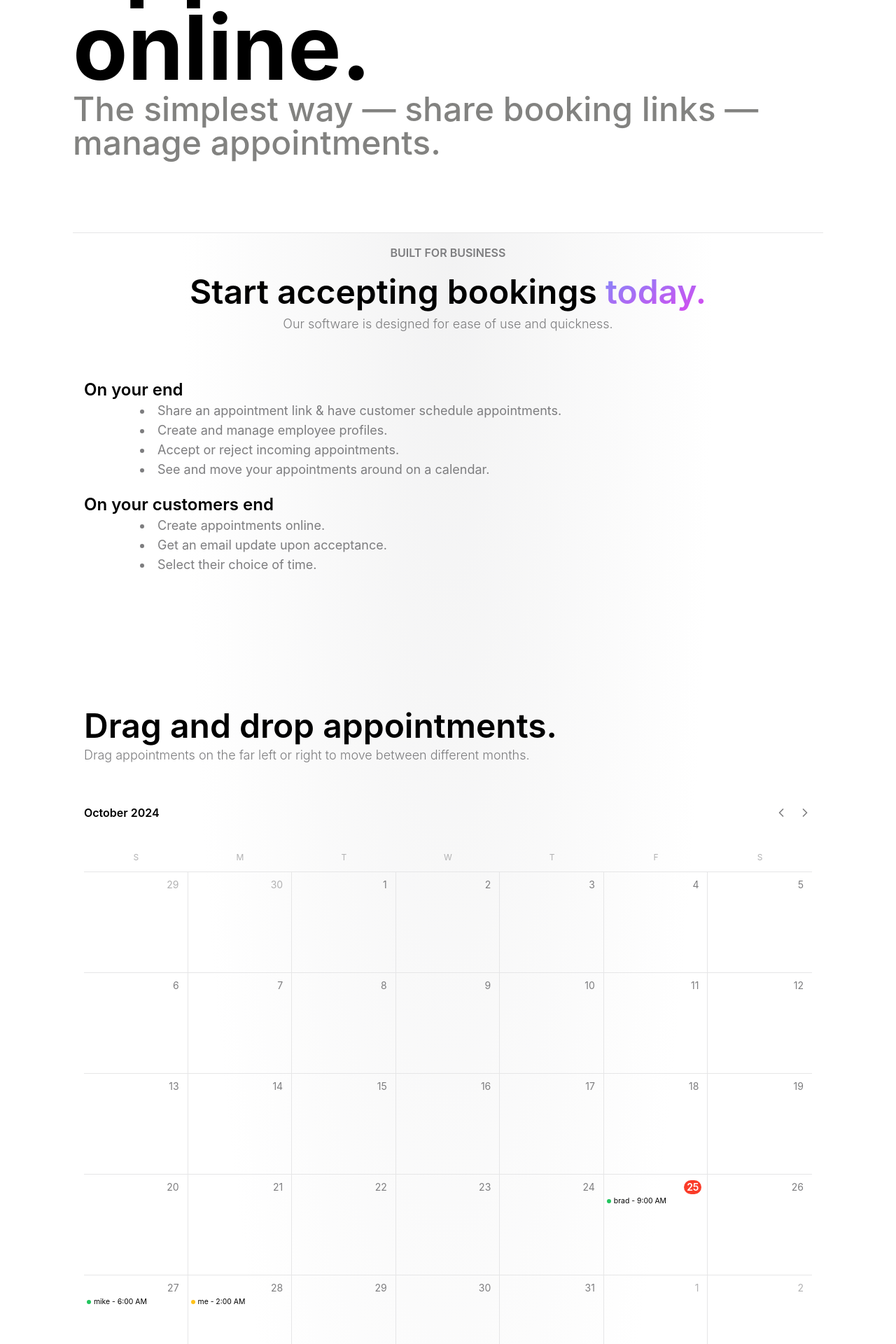
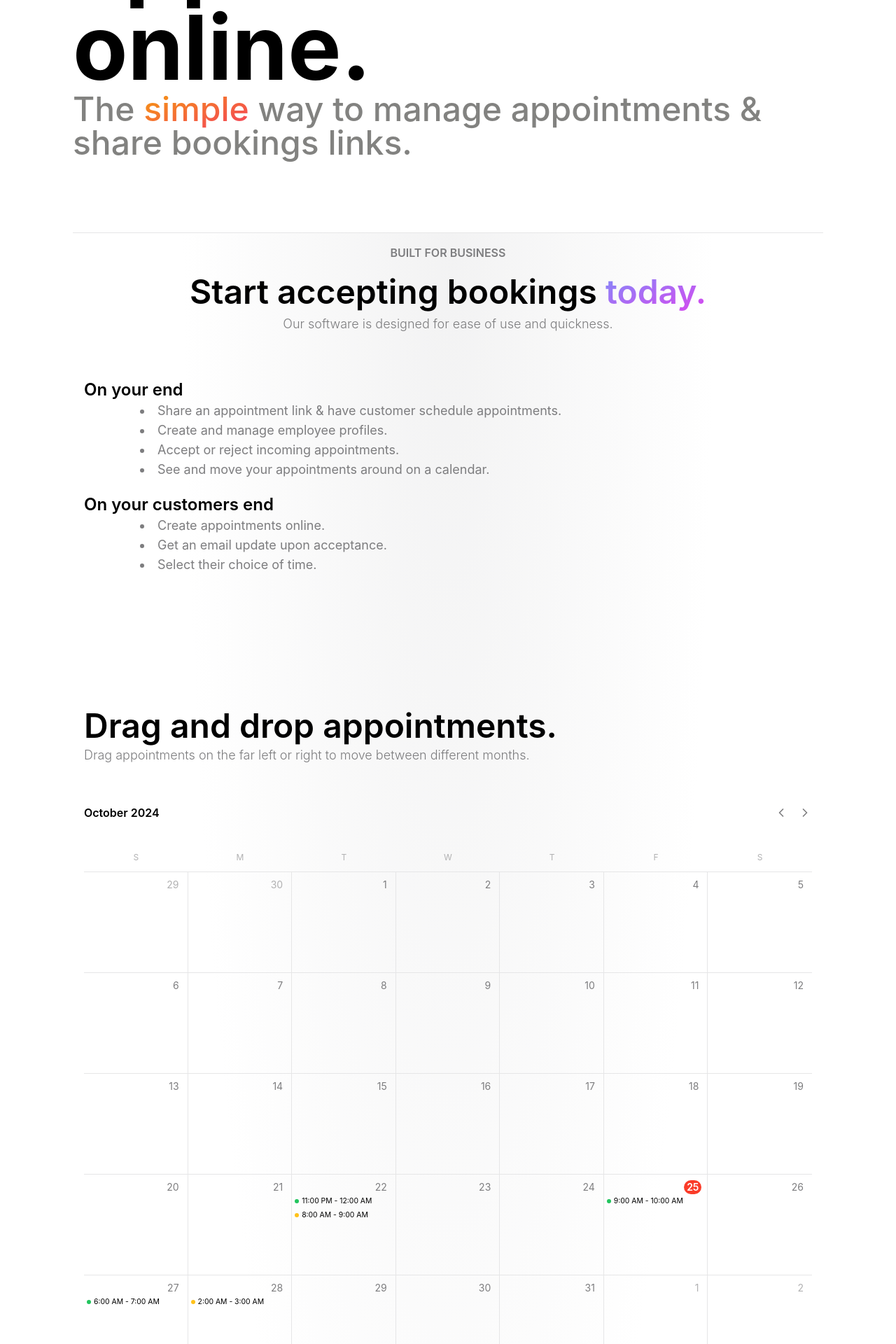
Before and after one commit to forty1thousand/batse, a Next.js app: page / in a window 1280 px wide. Shown: the part 300-2220 px from the top of the page at 70% size. Built offline with nearby package versions, Linux system fonts and the light colour scheme.

Commit message:
Improve experience

```diff
--- a/app/(main)/client.tsx
+++ b/app/(main)/client.tsx
@@ -9,10 +9,11 @@ export default function () {
         animate={{ clipPath: "inset(0 0 0 0)" }}
         transition={{ duration: 0.75, ease: "easeOut" }}
         style={{ mixBlendMode: "difference" }}
-        className="text-2xl font-medium text-left text-white"
+        className="text-2xl font-thin text-left text-white"
       >
         Batse
       </motion.p>
+      <div className="relative">
         <motion.div
           className="h-full w-full absolute invert bg-background bottom-0"
           initial="hidden"
@@ -29,18 +30,23 @@ export default function () {
           animate={{ clipPath: "inset(0 0 0 0)" }}
           transition={{ duration: 2, ease: "easeOut" }}
           style={{ mixBlendMode: "difference" }}
-        className="text-7xl lg:text-9xl font-bold text-left text-white"
+          className="text-7xl lg:text-9xl font-bold text-left relative text-white"
         >
           Book appointments online.
         </motion.p>
+      </div>
       <motion.p
-        initial={{ clipPath: "inset(0 100% 0 0)" }}
+        initial={{ clipPath: "inset(100% 0 0 0)" }}
         animate={{ clipPath: "inset(0 0 0 0)" }}
-        transition={{ duration: 2, ease: "easeIn" }}
+        transition={{ duration: 1, ease: "easeIn" }}
         style={{ mixBlendMode: "difference" }}
         className="text-5xl font-medium text-left text-subtle pb-2"
       >
-        The simplest way — share booking links — manage appointments.
+        The{" "}
+        <span className="bg-clip-text invert dark:invert-0 text-transparent bg-gradient-to-tl from-rose-500 to-amber-500">
+          simple
+        </span>{" "}
+        way to manage appointments & share bookings links.
       </motion.p>
     </section>
   );
--- a/app/(main)/page.tsx
+++ b/app/(main)/page.tsx
@@ -5,19 +5,25 @@ import { Line } from "@/app/components/line";
 import { GenericHeader, Headline, Subtle } from "@/app/components/text";
 import { SerializedAppointment } from "@/app/lib/types";
 import { add, startOfToday, startOfTomorrow } from "date-fns";
+import { Metadata } from "next";
 import dynamic from "next/dynamic";
+
+export let metadata: Metadata = {
+  title: "Batse",
+  description: "The simplest way create & manage booking.",
+};
 
 let Client = dynamic(() => import("@/app/(main)/client"), {
   ssr: false,
   loading() {
     return (
       <section className="bg-background relative py-4 h-fit">
-        <p className="text-2xl font-medium text-left">Batse</p>
+        <p className="text-2xl font-thin text-left">Batse</p>
         <p className="text-7xl lg:text-9xl font-bold mx-auto text-left">
           Book appointments online.
         </p>
         <p className="text-5xl font-medium text-left text-subtle pb-2">
-          The simplest way — share booking links — manage appointments.
+          The simple way to manage appointments & share bookings links.
         </p>
       </section>
     );
@@ -30,18 +36,40 @@ export default function () {
       created_at: "",
       updated_at: "",
       description: "",
-      email: "",
+      email: "4@example.com",
       id: "1",
       slot: 60,
       status: "ACCEPTED",
       worker: "brad",
     },
     {
+      appointment_time: add(startOfToday(), { hours: -49 }).toString(),
+      created_at: "",
+      updated_at: "",
+      description: "",
+      email: "email@example.com",
+      id: "12",
+      slot: 60,
+      status: "ACCEPTED",
+      worker: "brad",
+    },
+    {
+      appointment_time: add(startOfToday(), { hours: -64 }).toString(),
+      created_at: "",
+      updated_at: "",
+      description: "",
+      email: "ben@example.com",
+      id: "14",
+      slot: 60,
+      status: "AWAITING",
+      worker: "me",
+    },
+    {
       appointment_time: add(startOfTomorrow(), { hours: 30 }).toString(),
       created_at: "",
       updated_at: "",
       description: "",
-      email: "",
+      email: "james@example.com",
       id: "2",
       slot: 60,
       status: "ACCEPTED",
@@ -52,7 +80,7 @@ export default function () {
       created_at: "",
       updated_at: "",
       description: "",
-      email: "",
+      email: "revenue@example.com",
       id: "3",
       slot: 60,
       status: "AWAITING",
--- a/app/components/calendar.tsx
+++ b/app/components/calendar.tsx
@@ -452,9 +452,12 @@ let Event = memo<EventProps>(function ({
       }}
     >
       <div className={twJoin("h-full w-1", bright)} />
-      <div className="flex flex-col flex-1">
+      <div className="flex flex-1 items-center h-fit">
         <motion.span
-          className={twJoin("p-0.5 pointer-events-none text-xs", text)}
+          className={twJoin(
+            "p-0.5 pointer-events-none text-xs text-nowrap",
+            text
+          )}
         >
           {date}
         </motion.span>
@@ -680,12 +683,16 @@ function MonthViewEvent({
       onDragStart={(e) => {
         e.dataTransfer.setData("text/plain", appointment.id);
       }}
-      className="w-full pl-1 flex"
+      className="w-full pl-1 flex cursor-crosshair"
     >
       <div className={twJoin("rounded-full size-1.5 my-auto", color)} />
-      <span className="text-[0.65rem] pointer-events-none ml-1 max-w-full text-ellipsis overflow-hidden whitespace-nowrap">
-        {appointment.worker} - {appointment.email}{" "}
+      <span className="text-[0.65rem] pointer-events-none ml-1 max-w-full text-ellipsis overflow-hidden whitespace-nowrap select-none">
         {format(appointment.appointment_time, "p")}
+        {" - "}
+        {format(
+          add(appointment.appointment_time, { minutes: appointment.slot }),
+          "p"
+        )}
       </span>
     </div>
   );
--- a/app/layout.tsx
+++ b/app/layout.tsx
@@ -3,7 +3,7 @@ import { twMerge } from "tailwind-merge";
 import "./globals.css";
 
 export let metadata = {
-  title: "Untitled",
+  title: "Batse",
   icons: {
     icon: [
       {
```
Lines whose indentation alone changed are shown as unchanged.
